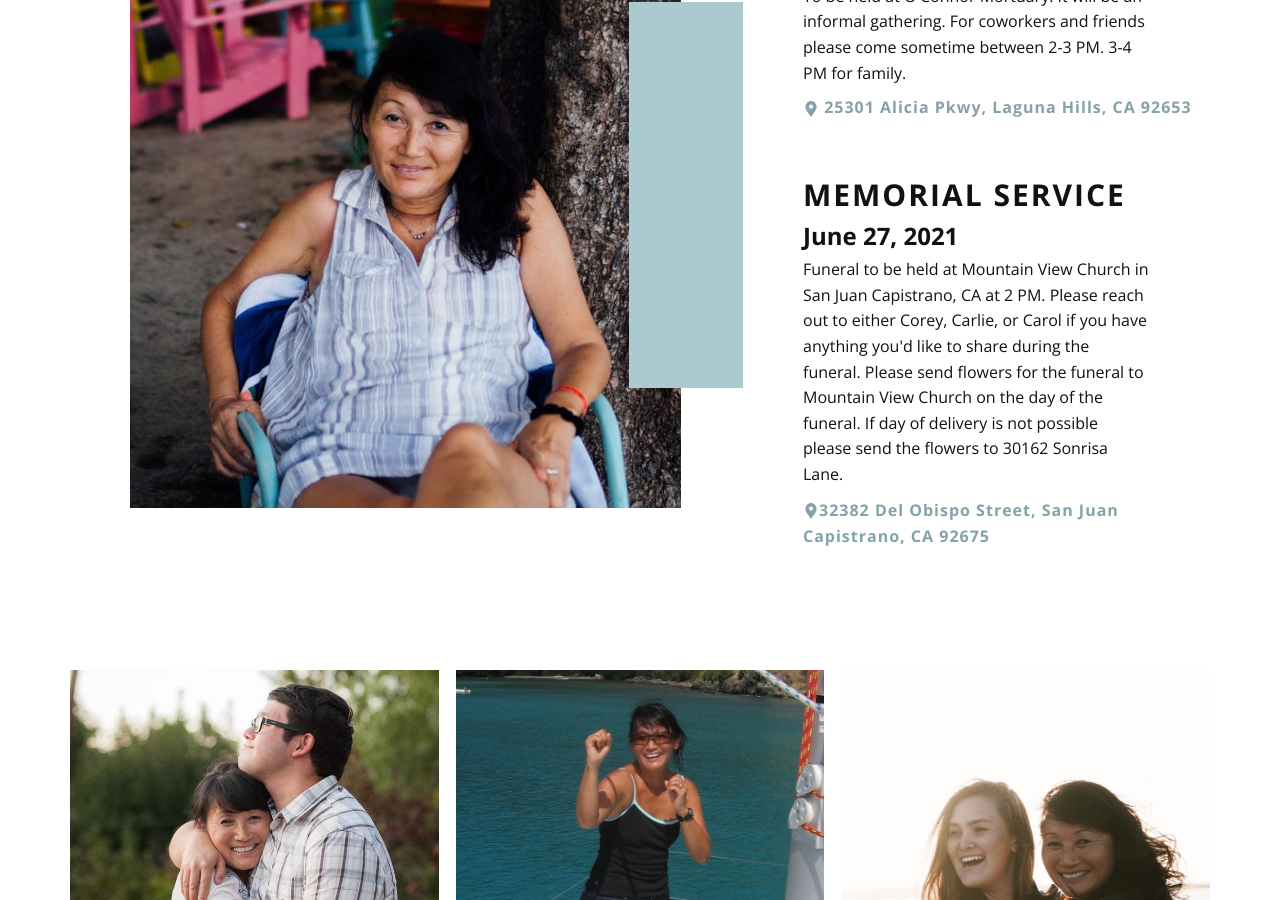
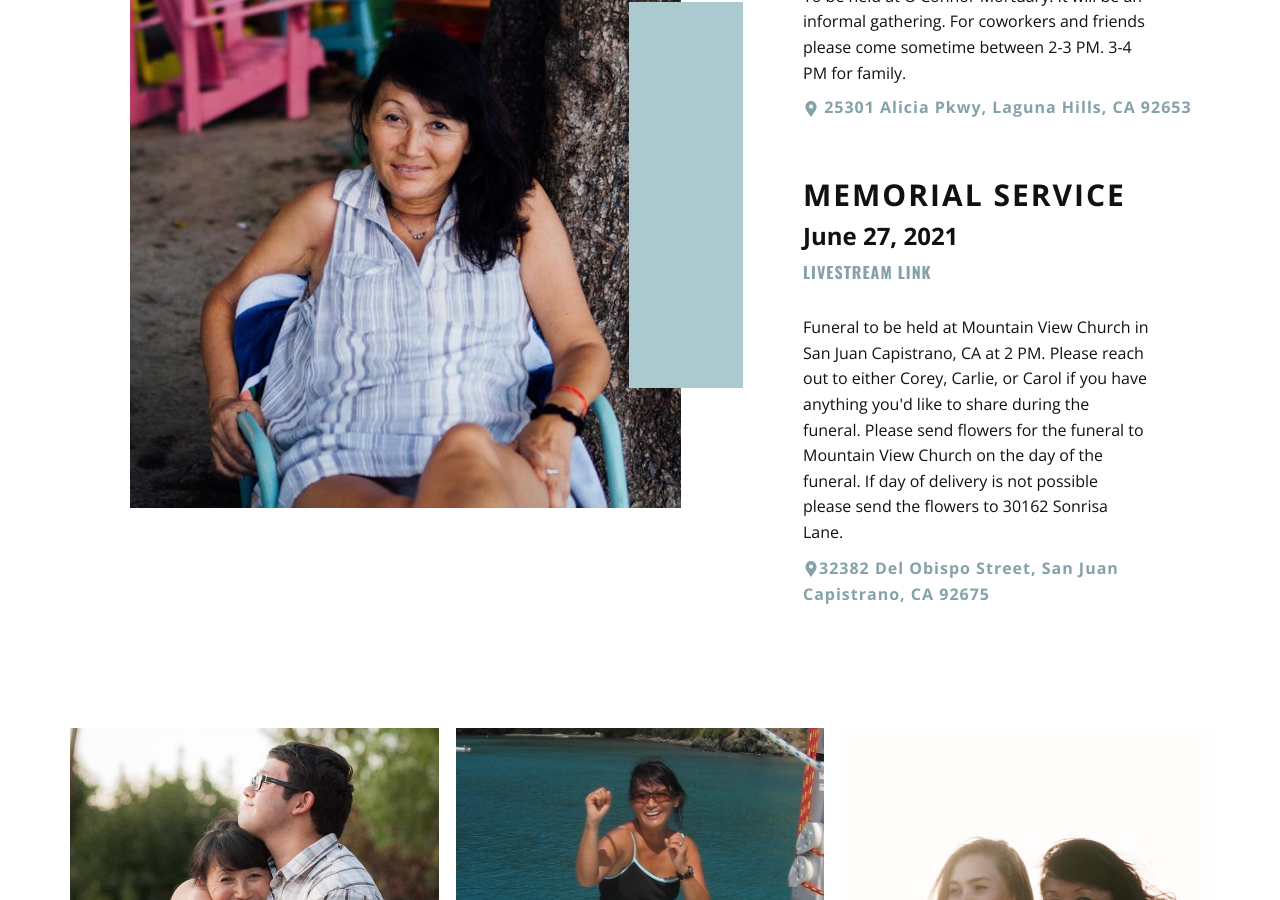
Before and after one commit to coreyclip/coreyclip.github.io, a Jekyll site: the page GraceClippinger.html, which Jekyll copies as it is, in a window 1280 px wide and 900 px high, scrolled down 1163 px. Built offline with Jekyll 4.4.1, drawn with Linux system fonts in a browser that asks for light colours; some web fonts are replaced.

Commit message:
added live stream link

```diff
--- a/GraceClippinger.html
+++ b/GraceClippinger.html
@@ -70,6 +70,7 @@
                   </h5>
                   <h4 class="u-text u-text-5">June 27, 2021<br>
                   </h4>
+                  <a class="u-text u-text-7 u-active-none u-border-none u-btn u-button-link u-button-style u-hover-none u-none u-text-custom-color-4 u-text-hover-custom-color-3 u-btn-2" href="https://youtube.com/watch?v=1Tj_Q3bIDy8&feature=share" target="_blank">Livestream Link </a> <br>
                   <p class="u-text u-text-6">Funeral to be held at Mountain View Church in San Juan Capistrano, CA at 2 PM. Please reach out to either Corey, Carlie, or Carol if you have anything you'd like to share during the funeral. Please send flowers for the funeral to Mountain View Church on the day of the funeral. If day of delivery is not possible please send the flowers to 30162 Sonrisa Lane.
                       <br>
                   </p>
@@ -78,6 +79,7 @@
 	L27.38,54.757L42.721,32.6C48.476,24.929,47.643,12.319,40.94,5.617z M27.557,26c-3.859,0-7-3.141-7-7s3.141-7,7-7s7,3.141,7,7
 	S31.416,26,27.557,26z"></path></svg><img></span>32382 Del Obispo Street, San Juan Capistrano, CA 92675
                     </a>
+                    <br>
                   </p>
                 </div>
               </div>
```
